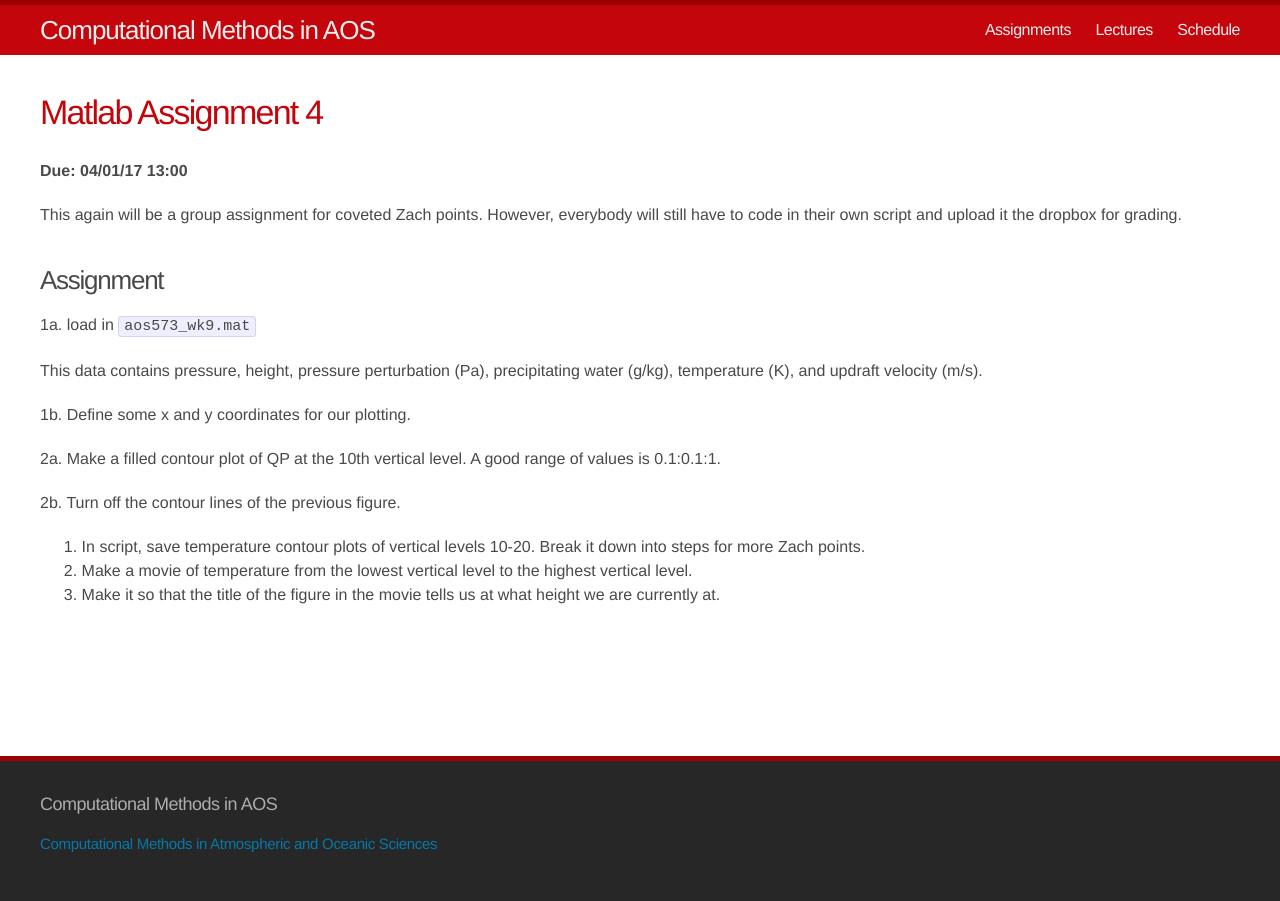
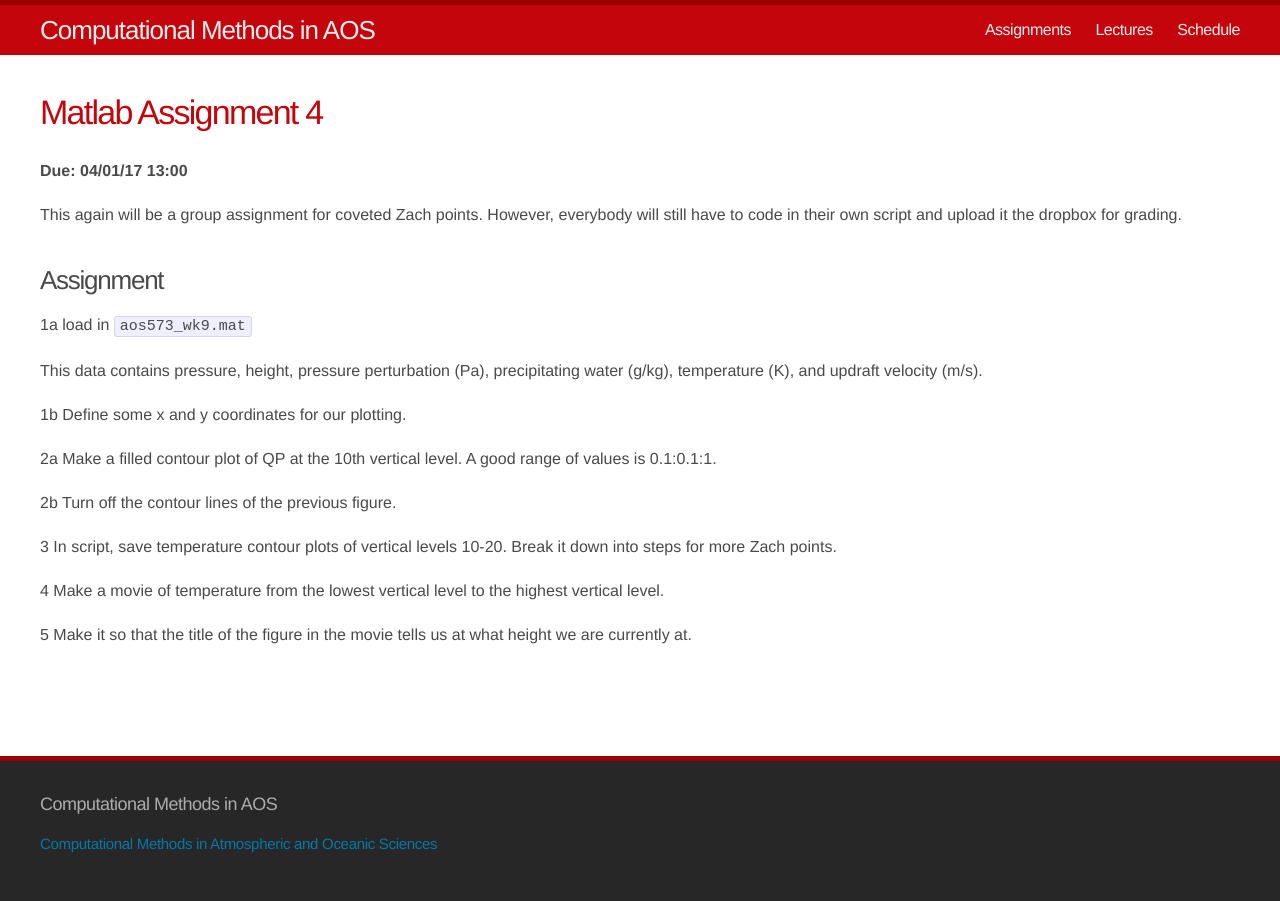
Before and after one commit to AOS573-2017/aos573-2017.github.io, a Jekyll site: the page built from _assignments/9-matlab4.md, in a window 1280 px wide. Built offline with Jekyll 4.4.1, drawn with Linux system fonts in a browser that asks for light colours.

Commit message:
Update 9-matlab4.md

```diff
--- a/_assignments/9-matlab4.md
+++ b/_assignments/9-matlab4.md
@@ -9,19 +9,18 @@ This again will be a group assignment for coveted Zach points. However, everybod
 
 # Assignment
 
-1a. load in `aos573_wk9.mat`
+1a load in `aos573_wk9.mat`
 
 This data contains pressure, height, pressure perturbation (Pa), precipitating water (g/kg), temperature (K), and updraft velocity (m/s).
 
-1b. Define some x and y coordinates for our plotting.
+1b Define some x and y coordinates for our plotting.
 
-2a. Make a filled contour plot of QP at the 10th vertical level. A good range of values is 0.1:0.1:1.
+2a Make a filled contour plot of QP at the 10th vertical level. A good range of values is 0.1:0.1:1.
 
-2b. Turn off the contour lines of the previous figure.
+2b Turn off the contour lines of the previous figure.
 
+3 In script, save temperature contour plots of vertical levels 10-20. Break it down into steps for more Zach points.
 
-3. In script, save temperature contour plots of vertical levels 10-20. Break it down into steps for more Zach points.
+4 Make a movie of temperature from the lowest vertical level to the highest vertical level.
 
-4. Make a movie of temperature from the lowest vertical level to the highest vertical level.
-
-5. Make it so that the title of the figure in the movie tells us at what height we are currently at.
+5 Make it so that the title of the figure in the movie tells us at what height we are currently at.
```
